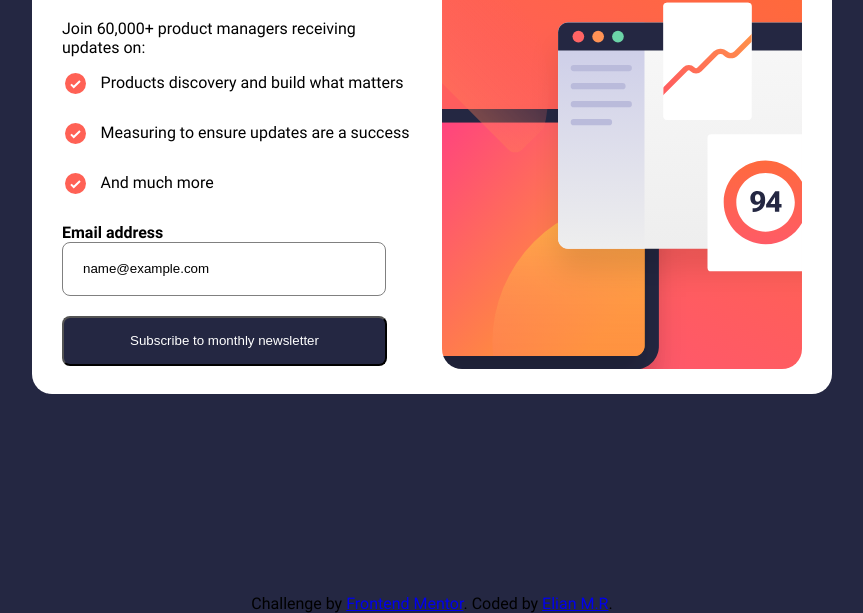
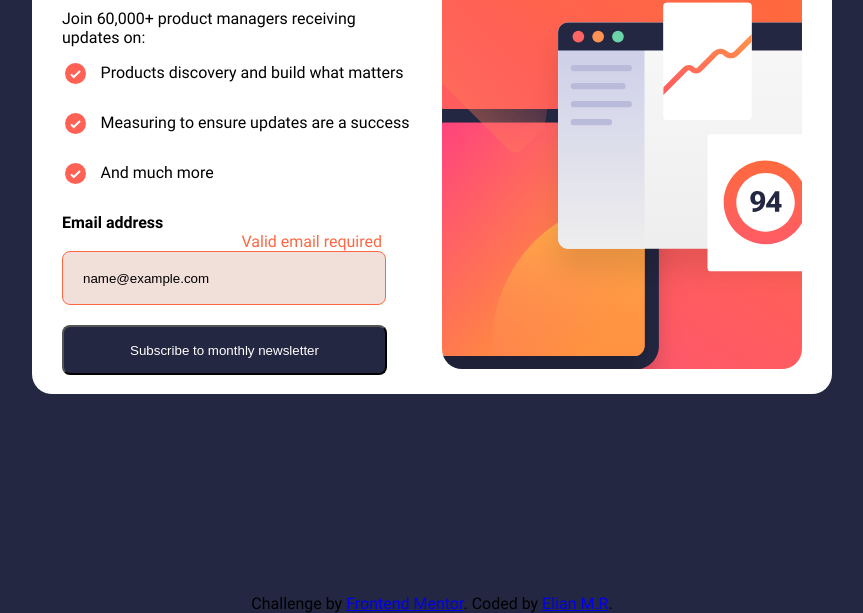
Before and after one commit to Elianmrey/Newsletter, a plain HTML site: page index.html in a window 1280 px wide. Both pictures are taken after typing "name@example.com" into the empty fields and a click on the input "Subscribe to monthly newsletter". Shown: the part 306-919 px from the top of the page, without its empty margins (208-1071 px from the left). Drawn offline with Linux system fonts and the light colour scheme.

Commit message:
Ajustes e correções

```diff
--- a/index.html
+++ b/index.html
@@ -34,11 +34,11 @@
      </div>
     <div class="input-container">
     <form class="formulary" action="#" method="post" class="formulary">
-      <label for="contact">Email address</label>
+      <label for="email-to-newsletters">Email address</label>
       <div class="has-error-container">
       <span id="has-error">Valid email required</span>
     </div>
-      <input type="email" name="contact" id="email-to-newsletters" placeholder="email@company.com" autocomplete="email">
+      <input type="email" name="email" id="email-to-newsletters" placeholder="email@company.com" autocomplete="email">
       <input class="button-submit" type="submit" value="Subscribe to monthly newsletter">
   </form>
     </div>
--- a/script.js
+++ b/script.js
@@ -1,14 +1,14 @@
 const button = document.querySelector(".button-submit");
 const form = document.querySelector(".formulary");
-const validRegex = /^[a-z0-9!#$%&'*+/=?^_`{|}~-]+(?:\.[a-z0-9!#$%&'*+/=?^_`{|}~-]+)*@(?:[a-z0-9](?:[a-z0-9-]*[a-z0-9])?\.)+[a-z0-9](?:[a-z0-9-]*[a-z0-9])?/gi;
+const validRegex = /^[\w-_.]+@[\w-_.]+\.[\w]{2,}/gi;
 const email = document.querySelector("#email-to-newsletters");
 const verifyEmail = document.querySelector("#has-error");
-const validEmail = validRegex.test(email.value) === true;
+const validEmail = validRegex.test(email.value);
 button.addEventListener("click", ()=>{
 
     form.addEventListener("submit", (e) => {
         e.preventDefault();
-        if (!email.value || validEmail)
+        if (!email.value || validEmail === false)
         {
             verifyEmail.style.display = "flex";
             email.classList.add("has-error");
```
